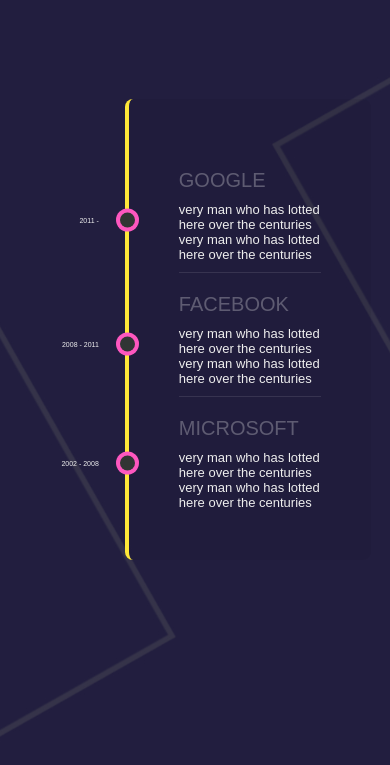
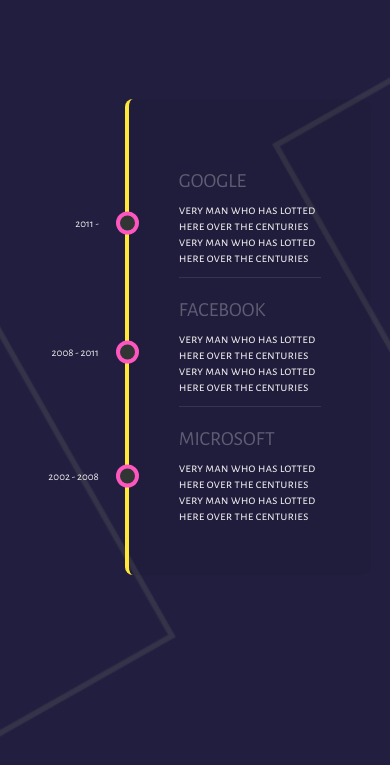
Before and after one commit to TomCastagnino/django_site, a Django app: page / in a window 390 px wide. Shown: the part 5088-5853 px from the top of the page. Run offline with Django 3.2, Linux system fonts and the light colour scheme; parts of the project's set-up code (start-up, migrations or seed data) failed here and were passed over; some web fonts are replaced.

Commit message:
modified some mobile settings

```diff
--- a/home/static/home/main.css
+++ b/home/static/home/main.css
@@ -640,14 +640,8 @@ input[type="submit"]:hover{
 		font-size: 1.3rem;
 	}
 
-	.timeline .date{
-		font-size: .7rem;
-		font-family: sans-serif;
-	}
-
 	.timeline .date::before{
-		font-size: .7rem;
-		font-family: sans-serif;
+		font-size: 1.1rem;
 	}
 
 	form{
--- a/home/templates/home/home.html
+++ b/home/templates/home/home.html
@@ -89,7 +89,7 @@
 	</section>
 
 	<section class="services" id="services">
-		<div class="container" style="overflow-x: hidden">
+		<div class="container">
 			<div class="section-heading">
 				<h1>Services</h1>
 				<h6>What I can do for you</h6>
```
